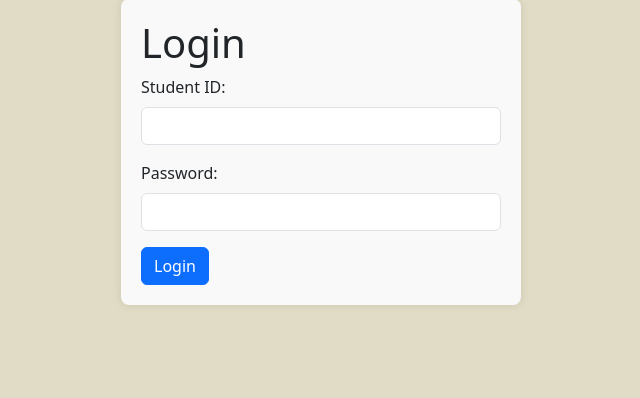
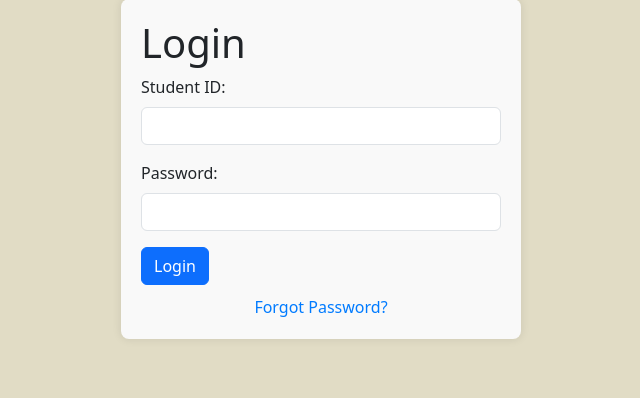
Before and after one commit to MamunUrRashidAIUB/php, a PHP site: page /signin.php in a window 1280 px wide. Shown: the part 167-565 px from the top of the page, without its empty margins (319-959 px from the left). Run offline with PHP 8.4, Linux system fonts and the light colour scheme; the visitor is signed in with stand-in values (Sample User, id 1).

Commit message:
added forgot password

```diff
--- a/signin.php
+++ b/signin.php
@@ -22,10 +22,20 @@
             box-shadow: 0 0 10px rgba(0, 0, 0, 0.1);
             width: 400px;
         }
-        .fullbody{
-
-background-color:#E1DCC5;
-}
+        .fullbody {
+            background-color: #E1DCC5;
+        }
+        .forgot-password {
+            text-align: center;
+            margin-top: 10px;
+        }
+        .forgot-password a {
+            color: #007bff;
+            text-decoration: none;
+        }
+        .forgot-password a:hover {
+            text-decoration: underline;
+        }
     </style>
     <link href="https://cdn.jsdelivr.net/npm/bootstrap@5.3.3/dist/css/bootstrap.min.css" rel="stylesheet" integrity="sha384-QWTKZyjpPEjISv5WaRU9OFeRpok6YctnYmDr5pNlyT2bRjXh0JMhjY6hW+ALEwIH" crossorigin="anonymous">
     <script src="https://cdn.jsdelivr.net/npm/bootstrap@5.3.3/dist/js/bootstrap.bundle.min.js" integrity="sha384-YvpcrYf0tY3lHB60NNkmXc5s9fDVZLESaAA55NDzOxhy9GkcIdslK1eN7N6jIeHz" crossorigin="anonymous"></script>
@@ -46,6 +56,9 @@ background-color:#E1DCC5;
             </div>
             <button type="submit" name="submit" class="btn btn-primary">Login</button>
         </form>
+        <div class="forgot-password">
+            <a href="forgotpassword.php">Forgot Password?</a>
+        </div>
     </div>
 </div>
 
```
